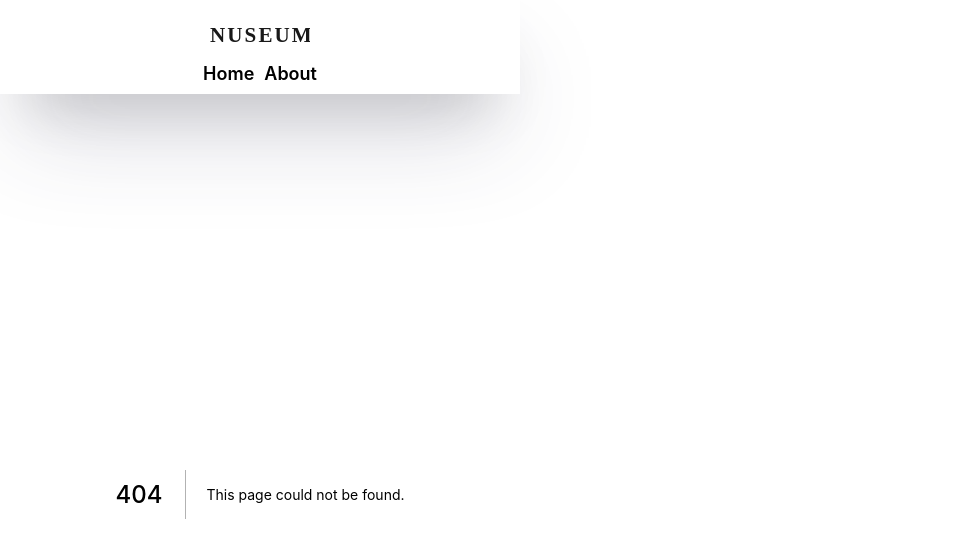
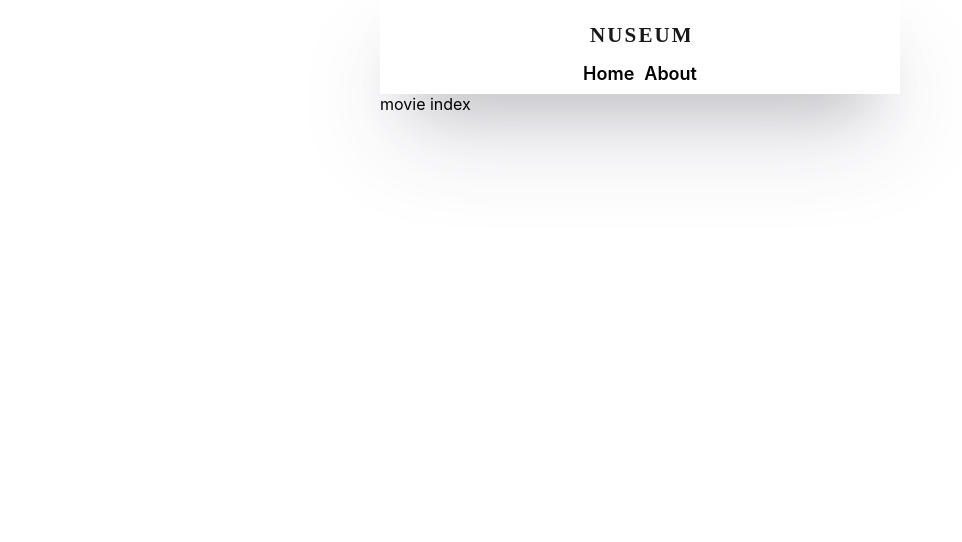
Before and after one commit to bangms/nextjs-intro, a Next.js app: page /movies in a window 1280 px wide. Before the commit this address had no page. Shown: the top 542 px of the page, without its empty margins (0-962 px from the left). Built offline with nearby package versions, Linux system fonts and the light colour scheme.

Commit message:
중첩 라우터

```diff
--- /dev/null
+++ b/pages/movies/all.js
@@ -0,0 +1,4 @@
+// 페이지가 하나밖에 없다면 폴더를 만들어주징 ㅏㄶ아도 됨
+export default function All() {
+    return "all";
+}
--- /dev/null
+++ b/pages/movies/index.js
@@ -0,0 +1,3 @@
+export default function All() {
+    return "movie index";
+}
```
